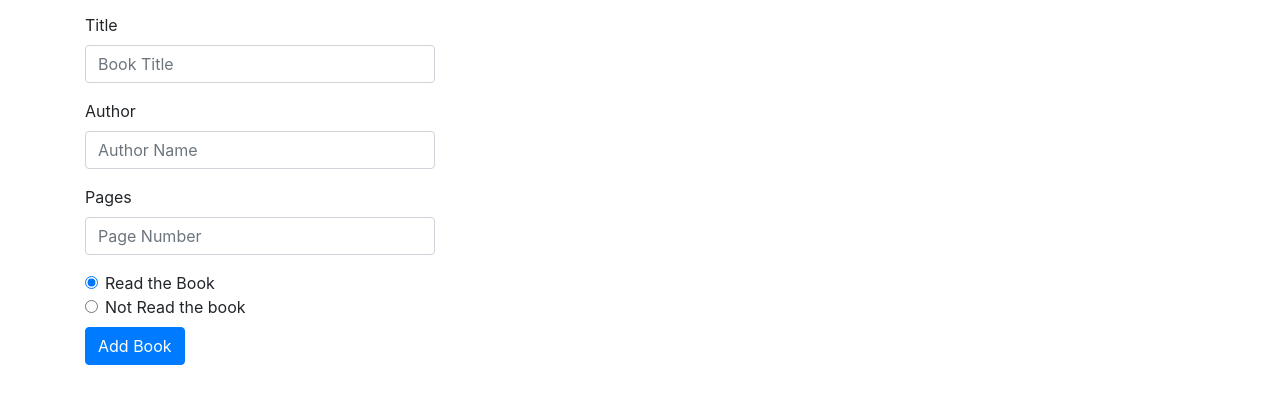
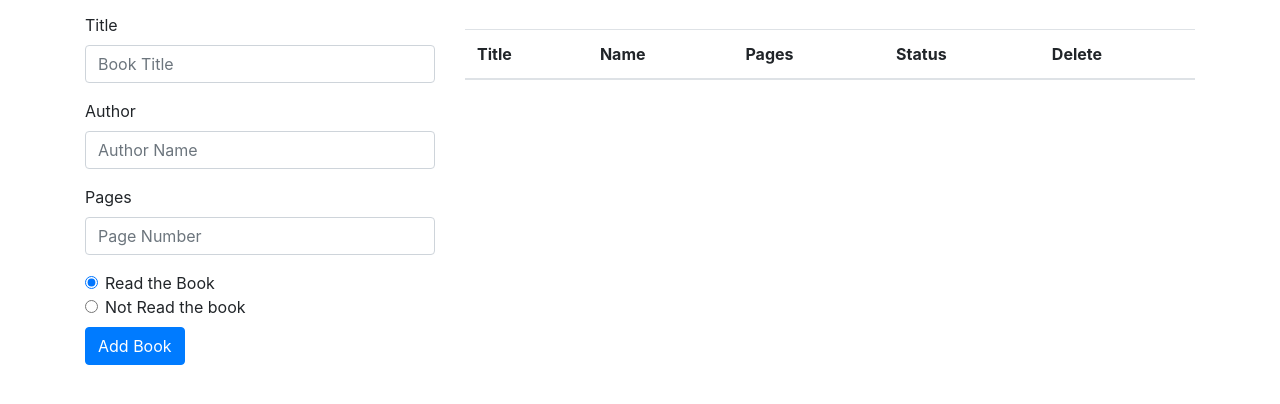
Before and after one commit to dev1980/Library, a website: page index.html in a window 1280 px wide. Shown: the part 86-490 px from the top of the page. Drawn offline with nearby package versions, Linux system fonts and the light colour scheme.

Commit message:
add info display section

```diff
--- a/index.html
+++ b/index.html
@@ -87,6 +87,25 @@
             </form>
           </div>
         </div>
+
+        <div class="col-lg-8 col-md-8 col-12">
+          <div class="book-table mt-4">
+            <table class="table table-hover" id="tableBody">
+              <thead>
+                <tr>
+                  <th>Title</th>
+                  <th>Name</th>
+                  <th>Pages</th>
+                  <th>Status</th>
+                  <th>Delete</th>
+                </tr>
+              </thead>
+              <tbody>
+                <!--data from form will display here-->
+              </tbody>
+            </table>
+          </div>
+        </div>
       </div>
     </div>
 
```
